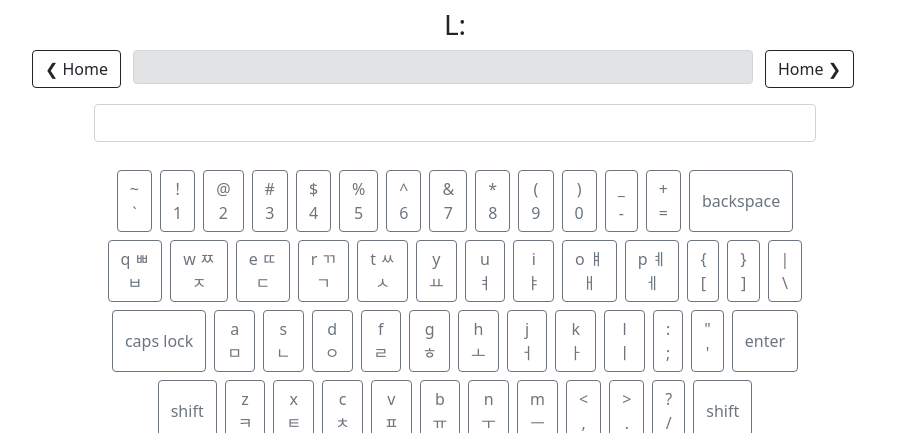
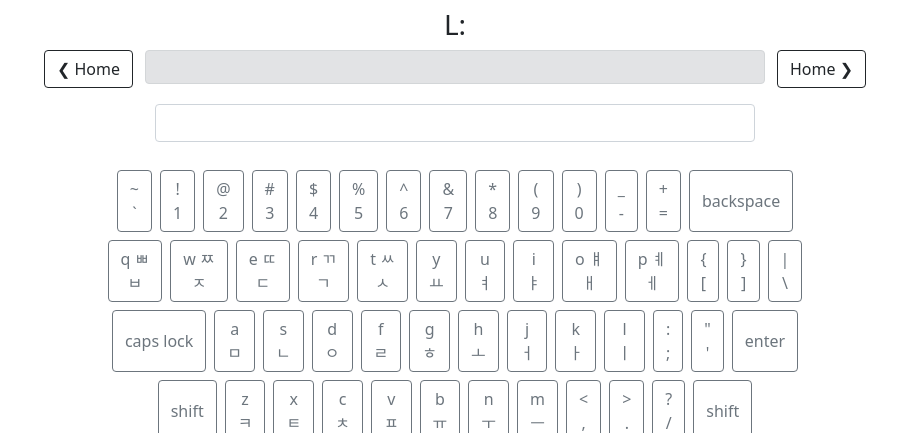
Before and after one commit to kli19/Korean-Typing-Practice, a Flask app: template templates/practice.html in a window 1280 px wide. Shown: the part 56-489 px from the top of the page, without its empty margins (185-1082 px from the left). Run offline with Flask 2, Linux system fonts and the light colour scheme; the template is opened without the code that fills it, so the values that code supplies are empty; parts of the project's set-up code (start-up, migrations or seed data) failed here and were passed over; some libraries are stand-ins or nearby versions.

Commit message:
positioning

```diff
--- a/templates/practice.html
+++ b/templates/practice.html
@@ -22,7 +22,7 @@
     <div class="row mx-auto">
       <div class="col-8 mx-auto"> <h3 class="text-center"> L{{lesson_num}}: {{text["title_kor"]}} </h3> </div>
     </div>
-    <div class="row">
+    <div class="row mx-auto">
     <div class="col-3">
       {% if prev %}
       <a class="float-end btn btn-outline-dark" href={{prev}}> ❮ Prev </a>
@@ -55,8 +55,8 @@
   </div>
   </div>
 
-    <form class="row g-3">
-    <div class="col-7 mx-auto">
+    <form class="row mx-auto">
+    <div class="col-6 mx-auto">
         <div class="form-group">
           <input id="user_input" type="text" class="form-control">
         </div>
```
